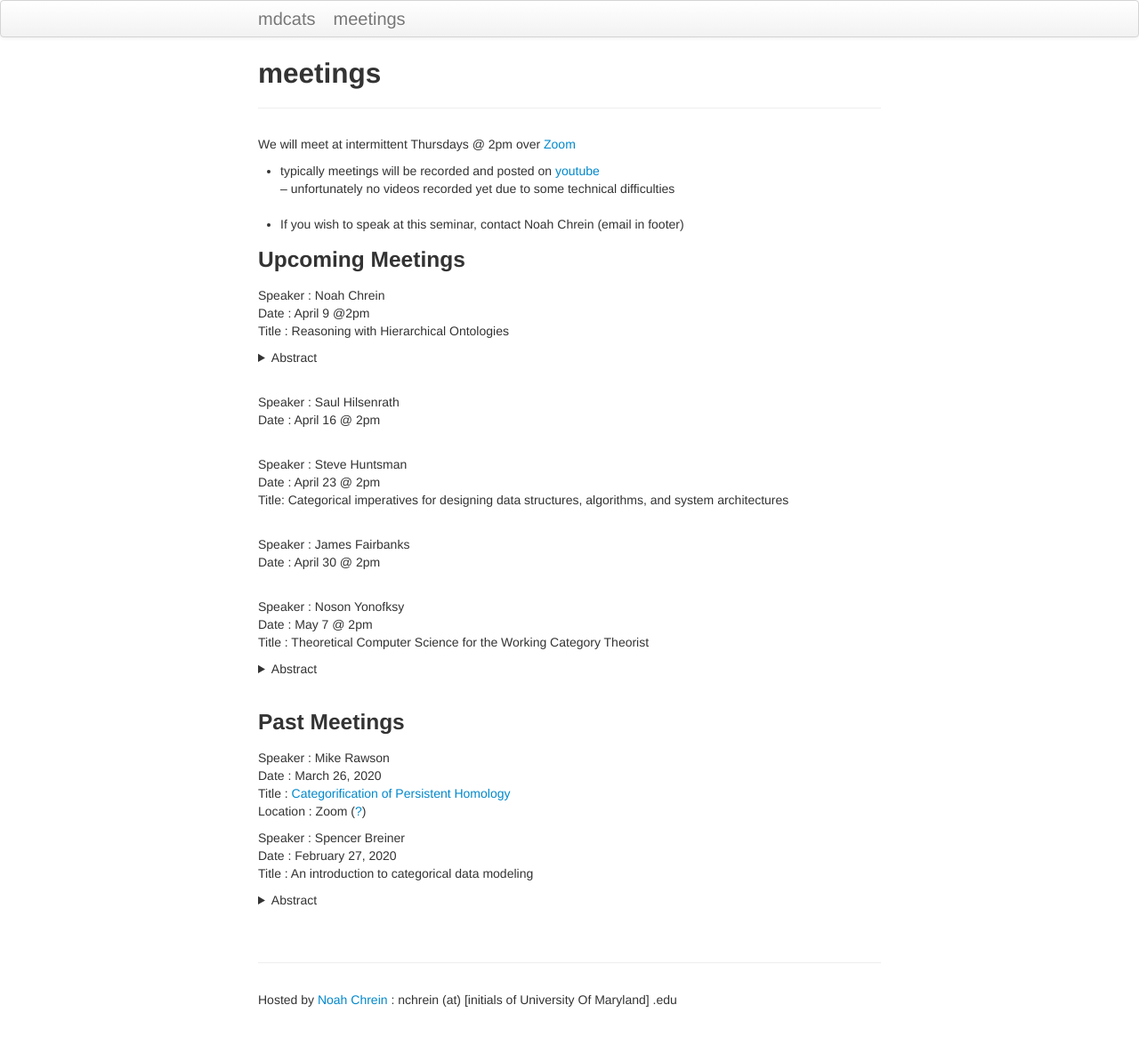
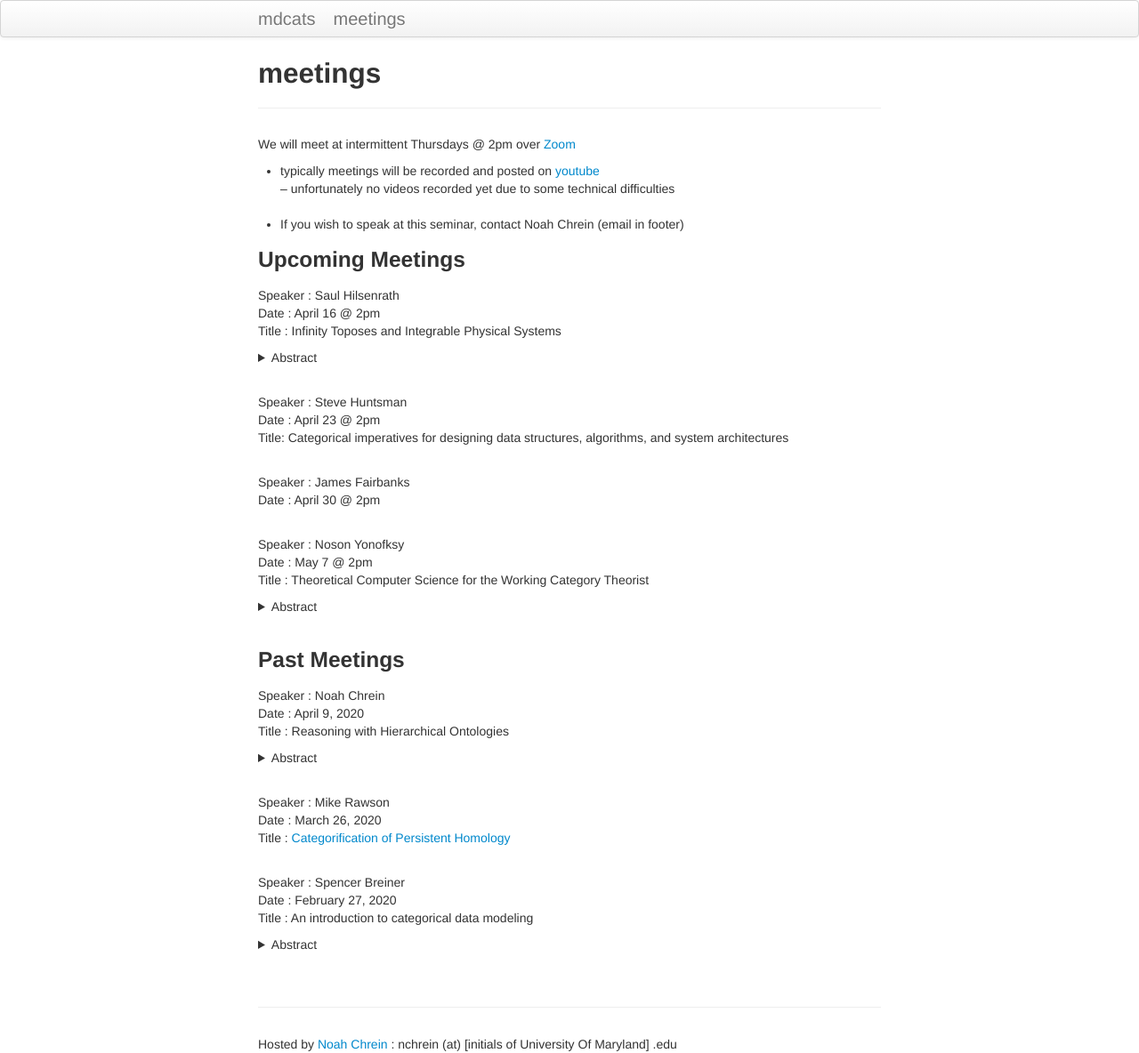
Before and after one commit to mdcats/mdcats.github.io, a Jekyll site: the page built from pages/Meetings.md, in a window 1280 px wide. Shown: the whole page at 89% size. Built offline with Jekyll 4.4.1, drawn with Linux system fonts in a browser that asks for light colours; before the commit the page ends 1134 px from its top, so only the background shows below that.

Commit message:
added saul's talk details

```diff
--- a/pages/Meetings.md
+++ b/pages/Meetings.md
@@ -10,20 +10,20 @@ We will meet at intermittent Thursdays @ 2pm over [Zoom](zoom.us)
 - If you wish to speak at this seminar, contact Noah Chrein (email in footer)
 
 ### Upcoming Meetings
-Speaker : Noah Chrein
-Date : April 9 @2pm
-Title : Reasoning with Hierarchical Ontologies
+
+
+Speaker : Saul Hilsenrath
+Date : April 16 @ 2pm
+Title : Infinity Toposes and Integrable Physical Systems
+<br/>
 <details><summary>Abstract</summary>
 <p>
-I will give an intuitive introduction to representation and reasoning with hierarchical ontologies. Most of the talk will be done through a notes application, but I will also show a prototype graphical interface for creating ontologies.
+ In physics, wave phenomena are modeled by integrable systems of PDEs, the solutions of which are points in an infinite-dimensional Grassmannian. In this talk, I will show that the Grassmannian and certain other physically-relevant moduli spaces, time permitting, correspond to instances of a particular class of infinity toposes. I will conclude with some of the mathematical and physical implications.
 
 </p>
 </details>
 <br/>
 
-Speaker : Saul Hilsenrath
-Date : April 16 @ 2pm
-<br/>
 
 Speaker : Steve Huntsman
 Date : April 23 @ 2pm
@@ -47,10 +47,22 @@ This talk is a preview of a forthcoming book in the Applied Category Theory seri
 
 
 ### Past Meetings
+
+Speaker : Noah Chrein
+Date : April 9, 2020
+Title : Reasoning with Hierarchical Ontologies
+<details><summary>Abstract</summary>
+<p>
+I will give an intuitive introduction to representation and reasoning with hierarchical ontologies. Most of the talk will be done through a notes application, but I will also show a prototype graphical interface for creating ontologies.
+
+</p>
+</details>
+<br/>
+
+
 Speaker : Mike Rawson
 Date : March 26, 2020
 Title : [Categorification of Persistent Homology](../assets/docs/Mike_Rawson_March_26.pdf)
-Location : Zoom ([?](https://zoom.us))
 <br/>
 
 Speaker : Spencer Breiner
```
